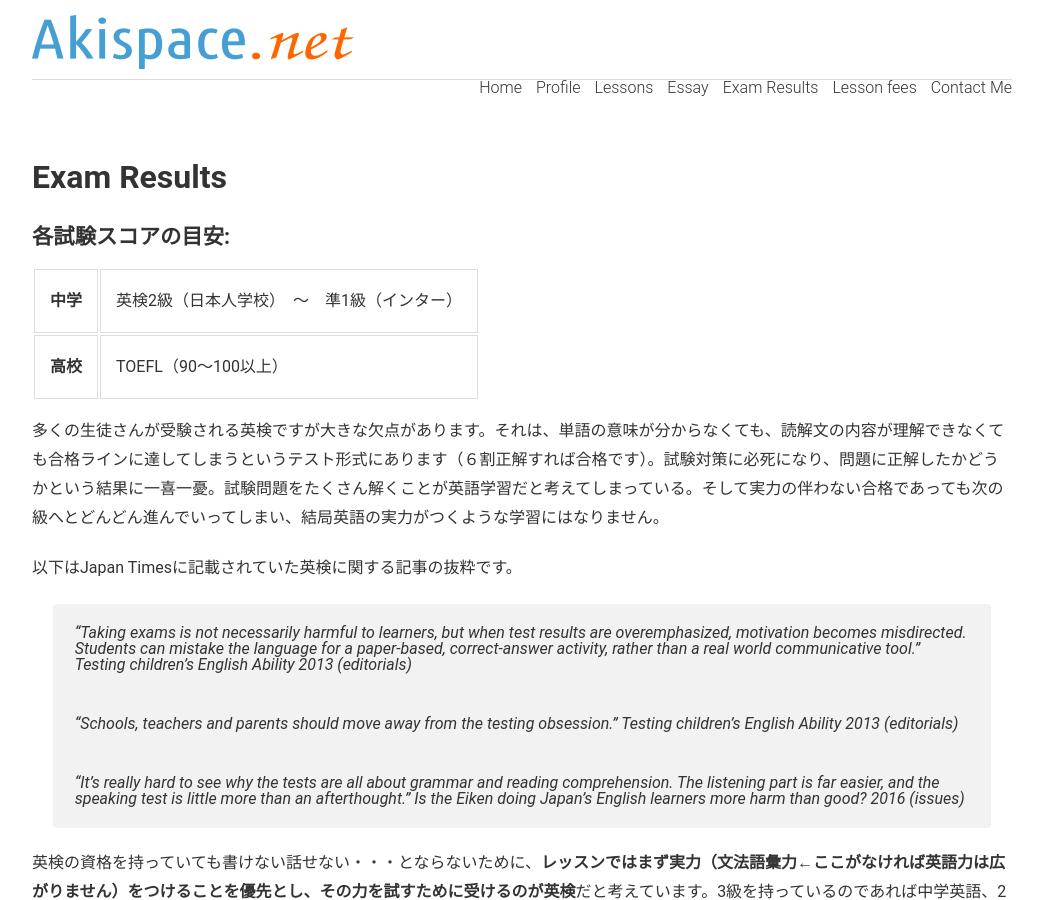
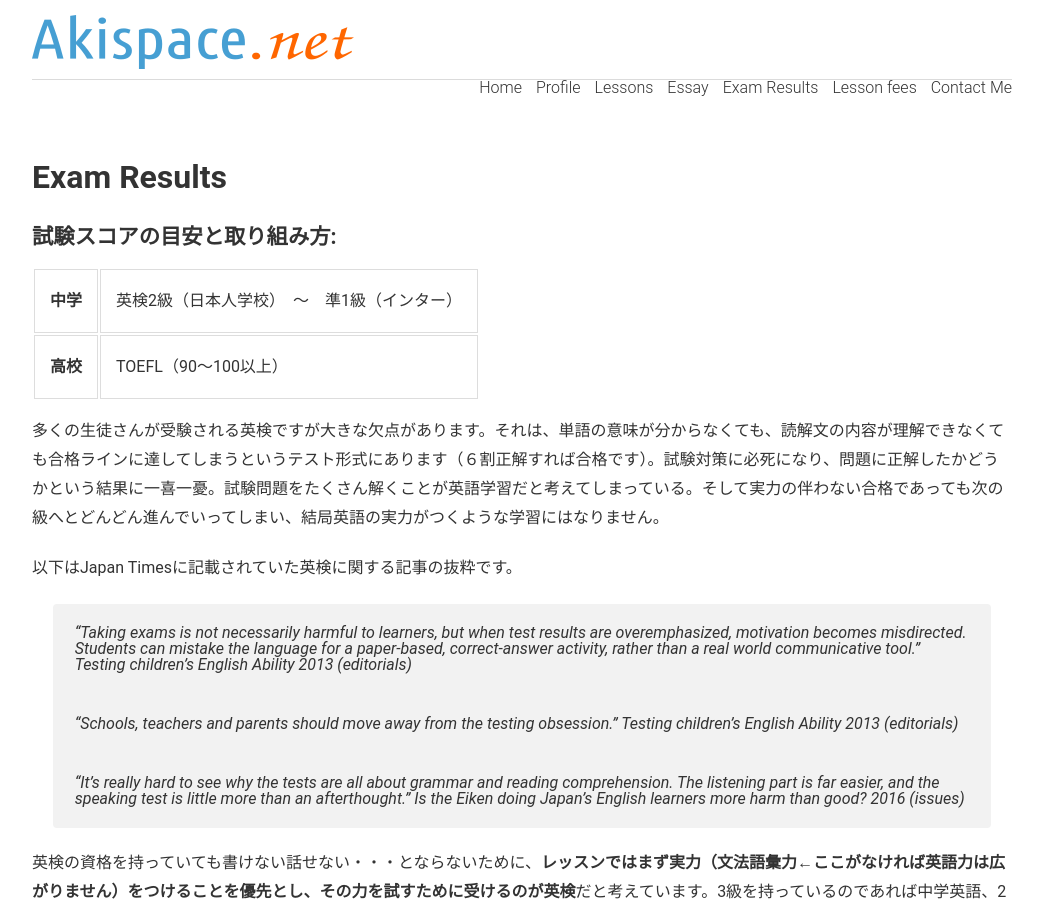
Before and after one commit to phocean/akispace, a Jekyll site: the page built from exam_results.md, in a window 1280 px wide and 900 px high. Shown: the whole window, without its empty margins (118-1161 px from the left). Built offline with Jekyll 4.4.1, drawn with Linux system fonts in a browser that asks for light colours.

Commit message:
Update exam_results.md

```diff
--- a/exam_results.md
+++ b/exam_results.md
@@ -8,7 +8,7 @@
 
 ## Exam Results
 
-<h4>各試験スコアの目安:</h4>
+<h4>試験スコアの目安と取り組み方:</h4>
 <table>
 <tr>
 <td nowrap><strong>中学</strong></td>
```
